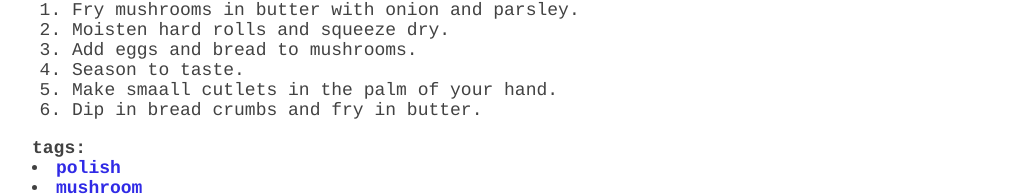
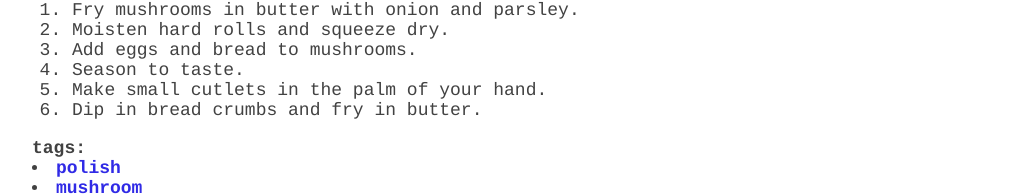
Before and after one commit to aaronmaturen/painless-recipes, an Eleventy site: page src/recipes/mushroom_cutlets.md in a window 1280 px wide. Shown: the part 358-554 px from the top of the page, without its empty margins (128-1151 px from the left). Built offline with nearby package versions, Linux system fonts and the light colour scheme; Eleventy itself is replaced by a stand-in of ours; files that its build step writes are made by us from their sources.

Commit message:
fix spelling

```diff
--- a/src/recipes/mushroom_cutlets.md
+++ b/src/recipes/mushroom_cutlets.md
@@ -21,5 +21,5 @@ date: 2020-12-29 12:00:00
 2. Moisten hard rolls and squeeze dry.
 3. Add eggs and bread to mushrooms.
 4. Season to taste.
-5. Make smaall cutlets in the palm of your hand.
+5. Make small cutlets in the palm of your hand.
 6. Dip in bread crumbs and fry in butter.
```
